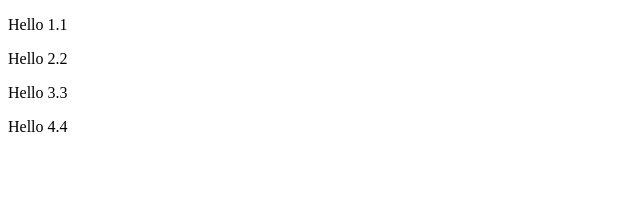
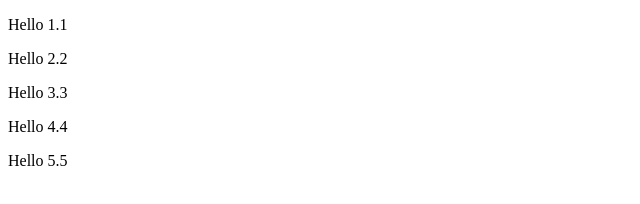
Before and after one commit to VahagShahinyan/test11, a plain HTML site: page index.html in a window 1280 px wide. Shown: the full height of the page, 0-640 px from the left. Drawn offline with Linux system fonts and the light colour scheme.

Commit message:
Hello 5.5

```diff
--- a/index.html
+++ b/index.html
@@ -9,5 +9,6 @@
 <p>Hello 2.2</p>
 <p>Hello 3.3</p>
 <p>Hello 4.4</p>
+<p>Hello 5.5</p>
 </body>
 </html>
```
